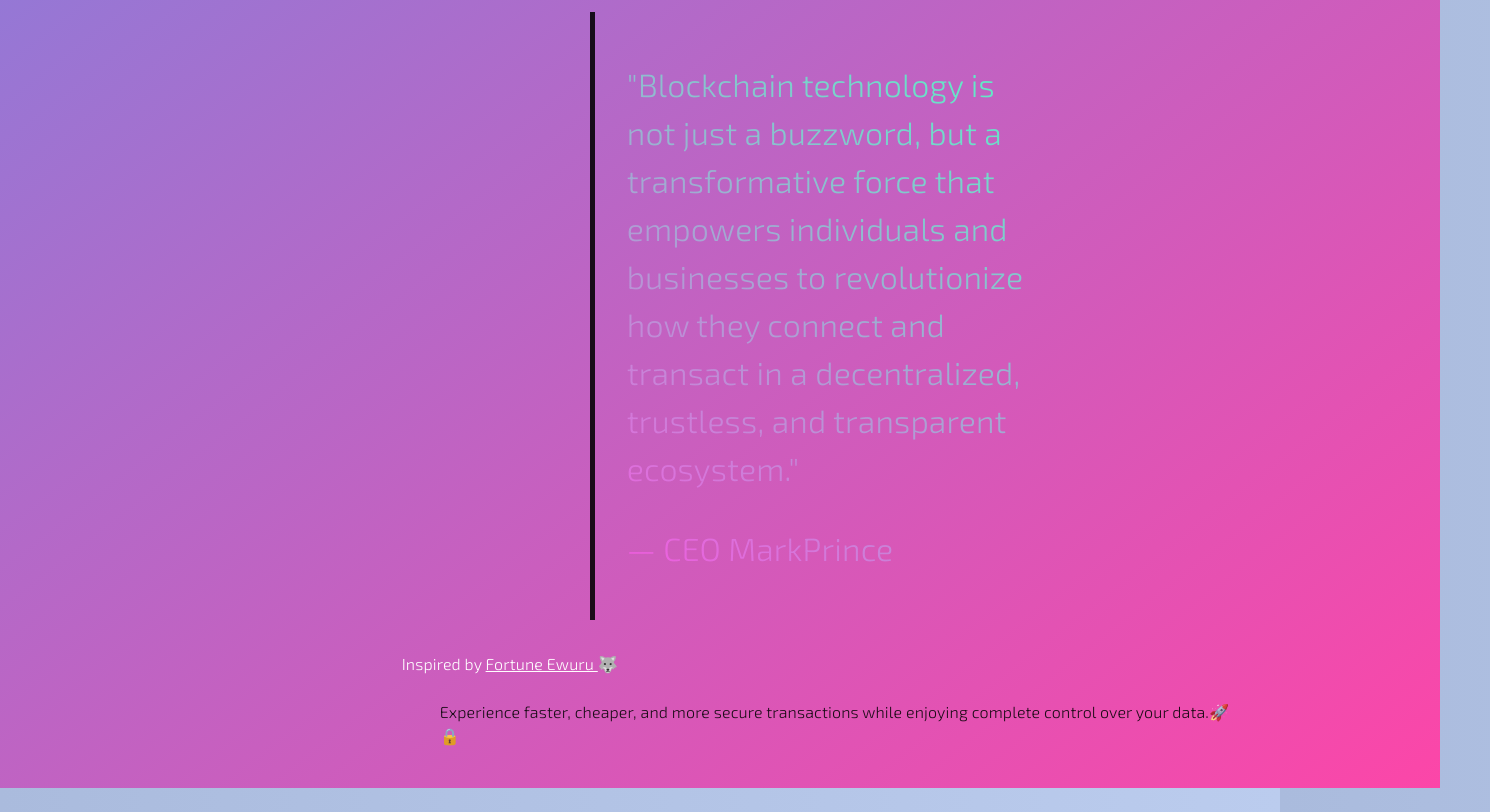
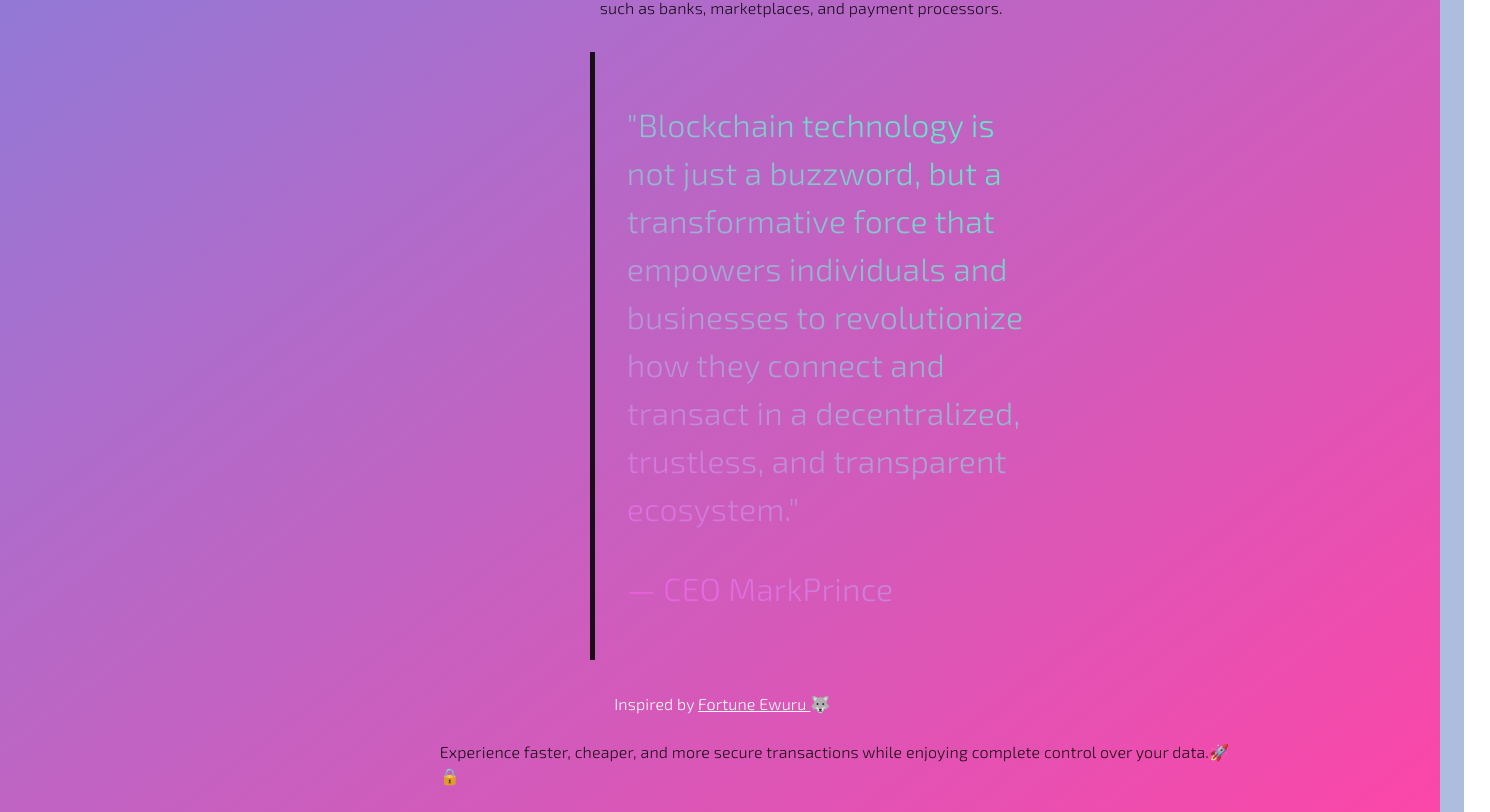
Before and after one commit to ewurufortune/Marknet, a React (Create React App) app: page / in a window 1280 px wide. Shown: the part 978-1790 px from the top of the page, 1490 px wide, since content can reach past the window. Built offline with nearby package versions, Linux system fonts and the light colour scheme.

Commit message:
minor changes

```diff
--- a/src/components/MiniDrawer.js
+++ b/src/components/MiniDrawer.js
@@ -159,7 +159,7 @@ function MiniDrawer(props) {
 </div>
 <div className='bottom'>
 <section className="disclaimer">
-  <span>Inspired by <a href="https://twitter.com/ewurufortune"><u>Fortune Ewuru </u>🐺</a></span>
+  <span className='twitter'> Inspired by <a href="https://twitter.com/ewurufortune"><u>Fortune Ewuru </u>🐺</a></span>
 </section>
         <p className='paragraph'>
         Experience faster, cheaper, and more secure transactions while enjoying complete control over your data.🚀🔒
--- a/src/components/minidrawersass.scss
+++ b/src/components/minidrawersass.scss
@@ -20,7 +20,7 @@
 .home .header {
   width: 100vw;
   max-width: 1200px;
- margin-top: 800px;
+ margin-top: 880px;
  margin-left: 900px;
  margin-bottom: 5%;
   // padding: 1rem;
@@ -73,8 +73,9 @@
   }
 
   .home .paragraph{
+    font-size: 1rem;
     margin-left: 400px;
-    padding-right: 250px;
+    padding-right: 350px;
     margin-bottom: 15rem;
   }
 
@@ -256,9 +257,10 @@
 
 }
 .home .disclaimer {
-  margin-left: 50px;
-  padding-right: 40%;
-  width: 100%;
+
+  margin-left: 10%;
+  font-size: 1rem;
+  width: 50%;
   height: 2rem;
   text-align: center;
   color: #fff;
@@ -266,5 +268,8 @@
   .home a {
     color: #fff;
   }
+   .twitter{
+margin-left: 55%;
+  }
 
 }
--- a/src/components/whitepapercss/paragraphonecss.scss
+++ b/src/components/whitepapercss/paragraphonecss.scss
@@ -165,7 +165,7 @@ li {
   width: min(90vw, 1200px);
   margin-left: auto;
   margin-right: auto;
-  margin-top: 5rem;
+  margin-top: 150rem;
   margin-bottom: 5rem;
 }
 .section.end{
@@ -175,7 +175,7 @@ li {
   margin-left: -80px;
   border-radius: 0.3rem;
   border: 1px solid rgba(255, 255, 255, 0.2);
-  margin-bottom: 7rem  ;
+  margin-bottom: 0rem  ;
 }
 .section.at1{
   margin-top: 1650px;
```
